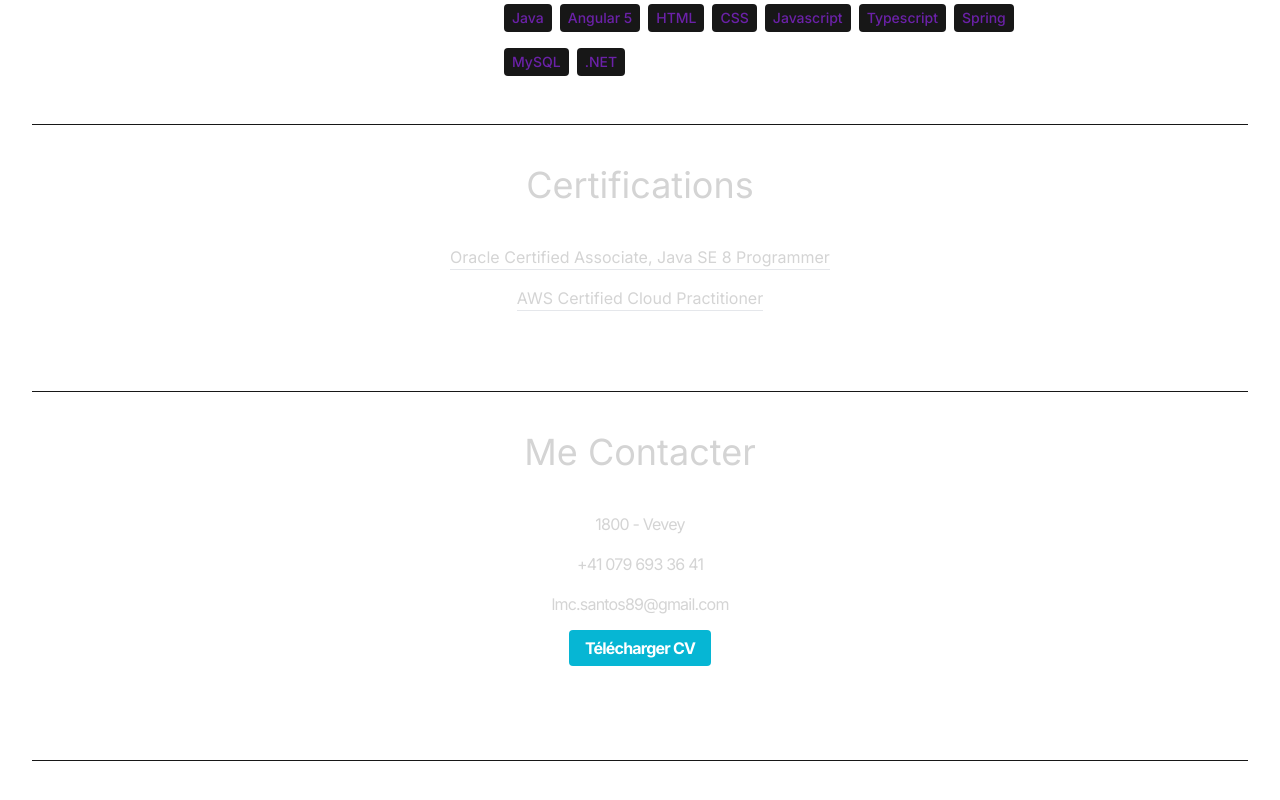
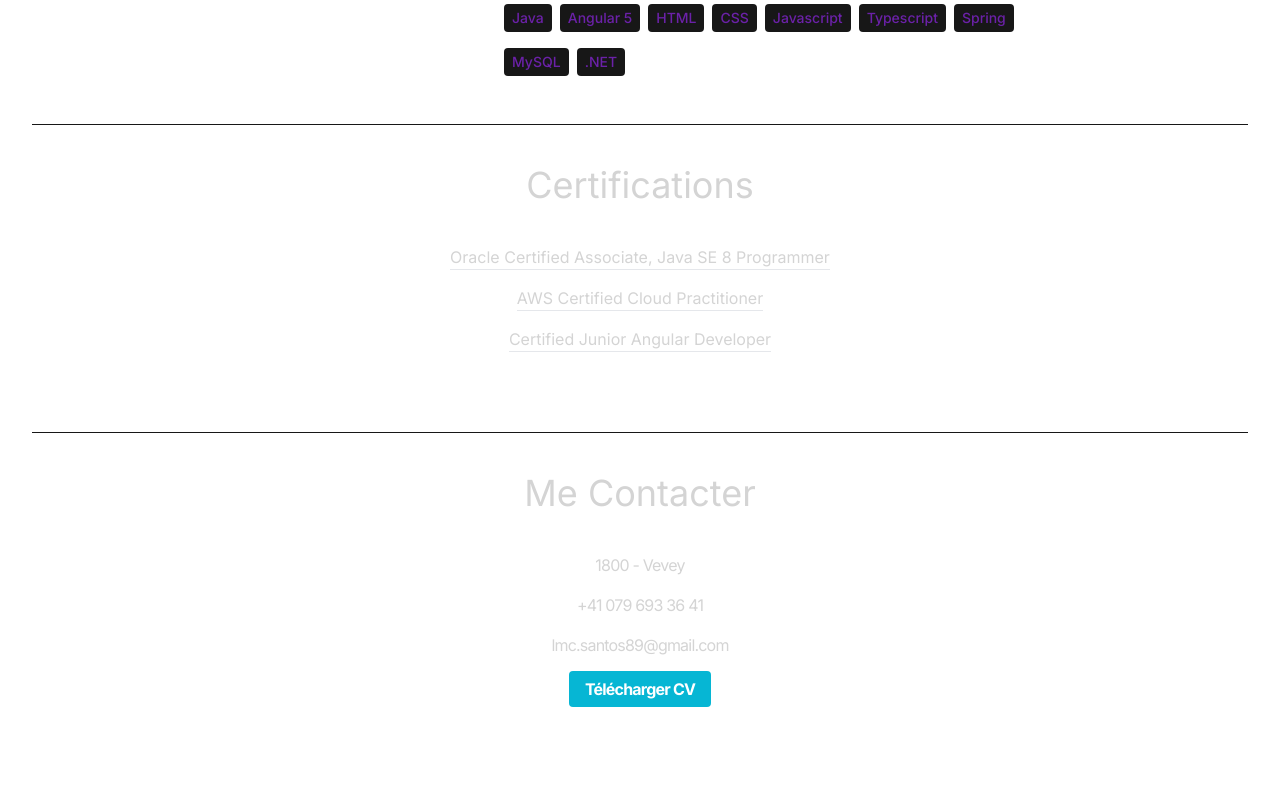
Before and after one commit to Lmsantos89/react-portfolio, a React (Vite) app: page / in a window 1280 px wide. Shown: the part 2606-3406 px from the top of the page. Before the commit the page ends 3367 px from the top, so only its background shows below. Built offline with nearby package versions, Linux system fonts and the light colour scheme.

Commit message:
Add Angular certification and new CV

```diff
--- a/src/components/Certification.jsx
+++ b/src/components/Certification.jsx
@@ -38,6 +38,19 @@ const Certification = () => {
           AWS Certified Cloud Practitioner
         </motion.a>
       </div>
+      <div className="flex flex-wrap items-center justify-center mt-4">
+        <motion.a
+          whileInView={{ opacity: 1, x: 0 }}
+          initial={{ opacity: 0, x: -100 }}
+          transition={{ duration: 0.5 }}
+          href="https://certificates.dev/c/9ed96205-8bb6-49cd-9504-de4187482562"
+          target="_blank"
+          rel="noopener"
+          className="border-b"
+        >
+          Certified Junior Angular Developer
+        </motion.a>
+      </div>
     </div>
   );
 };
```
Also changed, not shown: 2 other files (tests, documents, lock files or other folders).
